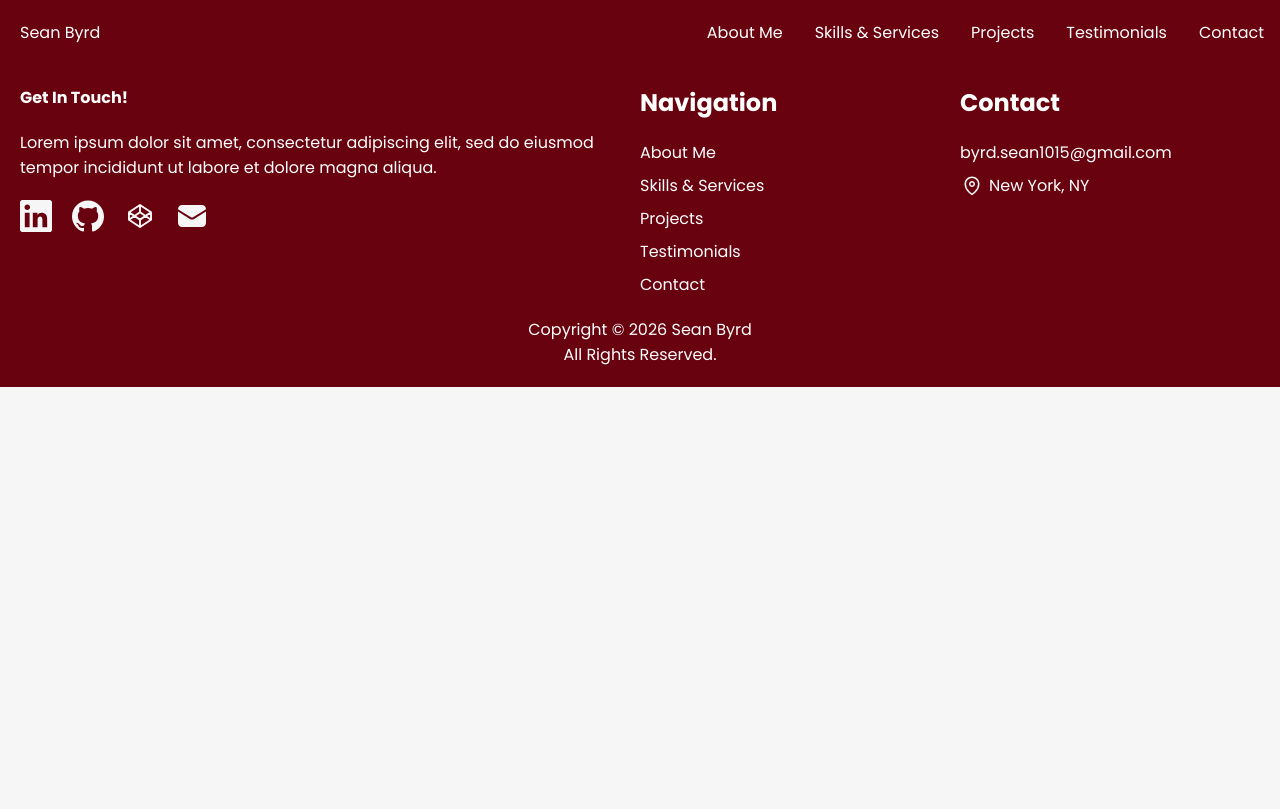
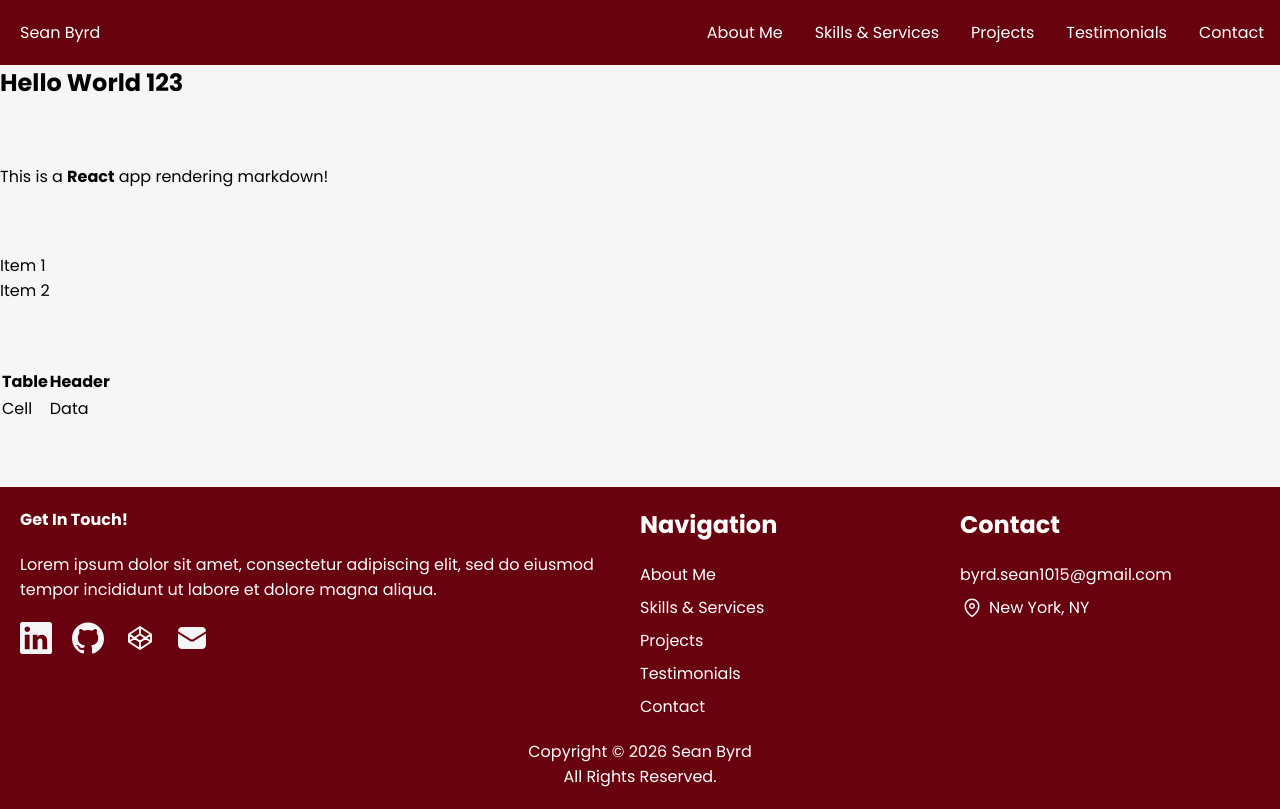
Before and after one commit to byrdsean/portfolio, a React (Vite) app: page /projects/project-1 in a window 1280 px wide. Built offline with nearby package versions, Linux system fonts and the light colour scheme.

Commit message:
Refactored code to centralize how projects are read. Added functionality to redirect to a not-found component if an invalid project is requested.

```diff
--- a/public/data/projects.json
+++ b/public/data/projects.json
@@ -8,7 +8,7 @@
             "alt": "test",
             "description": "Lorem ipsum dolor sit amet, consectetur adipiscing elit, sed do eiusmod tempor incididunt ut labore et dolore magna aliqua.",
             "tags": ["HTML", "Javascript", "CSS", "Kotlin", "C Sharp"],
-            "url": "8189-project-1",
+            "url": "project-1",
             "source": "project1.md"
         },
         {
@@ -19,7 +19,7 @@
             "alt": "test",
             "description": "Lorem ipsum dolor sit amet, consectetur adipiscing elit, sed do eiusmod tempor incididunt ut labore et dolore magna aliqua.",
             "tags": ["HTML", "Javascript", "CSS", "Kotlin", "C Sharp"],
-            "url": "4488-project-2",
+            "url": "project-2",
             "source": "project2.md"
         },
         {
--- a/src/components/projects/projectDescription.tsx
+++ b/src/components/projects/projectDescription.tsx
@@ -1,48 +1,40 @@
 import Markdown from 'react-markdown';
 import remarkGfm from 'remark-gfm';
 import { useCallback, useEffect, useState } from 'react'
-import { useParams } from "react-router-dom";
-import type ProjectListItem from "./ProjectListItem.tsx";
+import { useParams, useNavigate } from "react-router-dom";
+import useProjects from "./useProjects.tsx";
 
 const ProjectDescription = () => {
     const { url } = useParams()
+    const { projects, isLoading } = useProjects();
+    const [content, setContent] = useState<string>("");
+    const navigate = useNavigate();
 
-    const [projectList, setProjectList] = useState<ProjectListItem[]>([]);
-    const [content, setContent] = useState<string>("");
-
-    const getProjectList = () => {
-        const projectJson = new URL("/data/projects.json", import.meta.url).href;
-        fetch(projectJson)
-            .then(response => {
-                if (!response.ok) {
-                    console.error(`Retrieving project list failed with response: ${response}`);
-                    throw new Error(`Retrieving project list failed with status ${response.status}`);
-                }
-                return response.json();
-            })
-            .catch(error => console.error(`Failed to load project list: ${error}`))
-            .then(projects => setProjectList(projects["projects"]))
-    }
+    const isProjectUrl = useCallback((projectUrl: string) : boolean => {
+        return projectUrl.trim().toLowerCase() === url?.trim().toLowerCase()
+    }, [url])
 
     const loadProject = useCallback(() => {
-        if (projectList?.length == 0 || !url) return;
+        if (projects?.length == 0 || !url) return;
 
-        const project = projectList.find(project => project.url === url);
-        if (!project) return;
+        const project = projects.find(project => isProjectUrl(project.url));
+        if (!project) {
+            navigate("/not-found", { replace: true });
+            return;
+        }
 
         const projectUrl = new URL(`../../assets/projects/${project.source}`, import.meta.url).href;
         fetch(projectUrl)
             .then(data => data.text())
             .then(text => setContent(text))
-    }, [url, projectList]);
+            .catch(error => console.error(`Error retrieving project data: ${error}`, error))
+    }, [navigate, url, projects, isProjectUrl]);
 
     useEffect(() => {
-        loadProject();
-    }, [loadProject]);
-
-    useEffect(() =>{
-        getProjectList();
-    }, []);
+        if (!isLoading) {
+            loadProject();
+        }
+    }, [isLoading, loadProject]);
 
     return <Markdown remarkPlugins={[remarkGfm]}>
         {content}
--- a/src/components/projects/projects.tsx
+++ b/src/components/projects/projects.tsx
@@ -1,57 +1,39 @@
-import { useCallback, useEffect, useState } from 'react';
+import { useEffect, useState } from 'react';
 import './Projects.css'
 import ProjectModal from "./projectModal.tsx";
-import type ProjectListItem from "./ProjectListItem.tsx";
 import CallToActionButton from '../buttons/call-to-action/callToActionButton.tsx';
+import useProjects from "./useProjects.tsx";
 
 const Projects = () => {
     const NUMBER_OF_PROJECTS_TO_LOAD = 6
 
+    const { projects, isLoading } = useProjects();
     const [numberOfProjectsDisplayed, setNumberOfProjectsDisplayed] = useState(0);
-    const [projectList, setProjectList] = useState<ProjectListItem[]>([]);
 
     const shouldShowLoadMore = (): boolean => {
-        return projectList.length > numberOfProjectsDisplayed;
+        return projects.length > numberOfProjectsDisplayed;
     }
 
     const loadMore = () => {
-        if(projectList.length > numberOfProjectsDisplayed) {
+        if(projects.length > numberOfProjectsDisplayed) {
             const calculatedNumberForDisplay = numberOfProjectsDisplayed + NUMBER_OF_PROJECTS_TO_LOAD
             setNumberOfProjectsDisplayed(calculatedNumberForDisplay);
         }
     }
 
-    const loadProjects = useCallback(() => {
-        const dataUrl = new URL('/data/projects.json', import.meta.url).href;
-        fetch(dataUrl)
-            .then(response => {
-                if (!response.ok) {
-                    console.error(`Retrieving project list failed with response: ${response}`);
-                    throw new Error(`Retrieving project list failed with status ${response.status}`);
-                }
-                return response.json();
-            })
-            .catch(error => console.error(`Failed to load project list: ${error}`))
-            .then(projects => setProjectList(projects["projects"]))
-    }, [])
-
     useEffect(() => {
-        if (projectList.length > 0) {
+        if(!isLoading && projects.length > 0) {
             // eslint-disable-next-line react-hooks/set-state-in-effect
             setNumberOfProjectsDisplayed(NUMBER_OF_PROJECTS_TO_LOAD);
         }
-    }, [projectList]);
-
-    useEffect(() => {
-        loadProjects();
-    }, [loadProjects]);
+    }, [projects, isLoading]);
 
     return (
         <section className="projects">
             <section className="main-content">
                 <h1 id="projects">Projects</h1>
                 <div className="dashboard">
-                    {projectList
+                    {projects
                         .slice(0, numberOfProjectsDisplayed)
                         .map((project, index) => <ProjectModal key={index} {...project} />)}
                 </div>
--- /dev/null
+++ b/src/components/projects/useProjects.tsx
@@ -0,0 +1,28 @@
+import { useEffect, useState} from 'react';
+import type ProjectListItem from "./ProjectListItem.tsx"
+
+const useProjects = () => {
+    const [projects, setProjects] = useState<ProjectListItem[]>([]);
+    const [isLoading, setIsLoading] = useState(true);
+
+    useEffect(() => {
+        const relativePath = `${import.meta.env.BASE_URL}data/projects.json`;
+        const dataUrl = new URL(relativePath, import.meta.url).href;
+
+        fetch(dataUrl)
+            .then(response => {
+                if (!response.ok) {
+                    console.error(`Retrieving project list failed with response: ${response}`);
+                    throw new Error(`Retrieving project list failed with status ${response.status}`);
+                }
+                return response.json();
+            })
+            .catch(error => console.error(`Failed to load project list: ${error}`))
+            .then(projects => setProjects(projects["projects"]))
+            .finally(() => setIsLoading(false));
+    }, [])
+
+    return { projects, isLoading };
+}
+
+export default useProjects;
```
